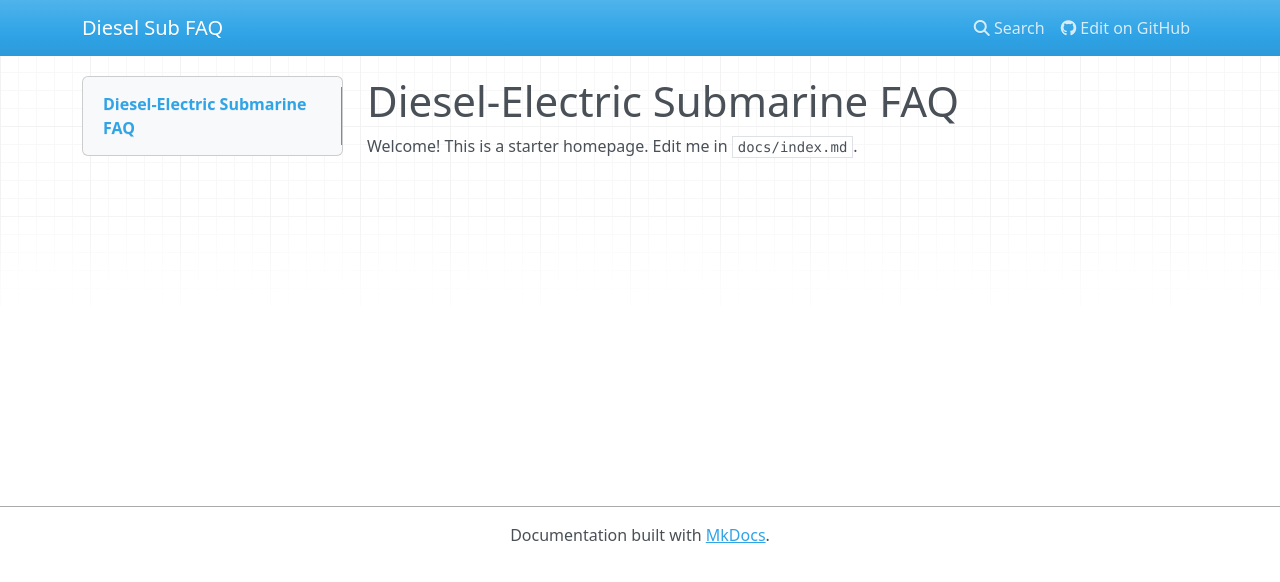
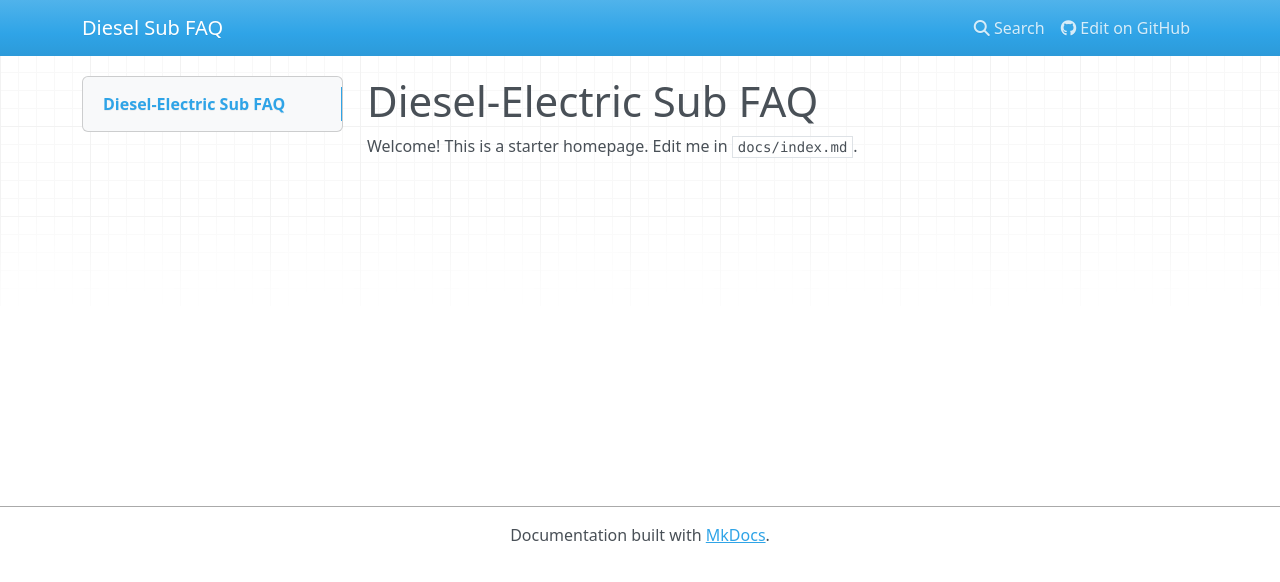
Before and after one commit to igreisman/diesel-sub-faq, an MkDocs documentation site: the page built from docs/index.md, in a window 1280 px wide. Shown: the top 582 px of the page. Built offline with MkDocs 1.6.1, drawn with Linux system fonts in a browser that asks for light colours; nearby versions of some CDN libraries.

Commit message:
Update title from 'Diesel-Electric Submarine FAQ' to 'Diesel-Electric Sub FAQ'

```diff
--- a/docs/index.md
+++ b/docs/index.md
@@ -1,3 +1,3 @@
-# Diesel-Electric Submarine FAQ
+# Diesel-Electric Sub FAQ
 
 Welcome! This is a starter homepage. Edit me in `docs/index.md`.
```
